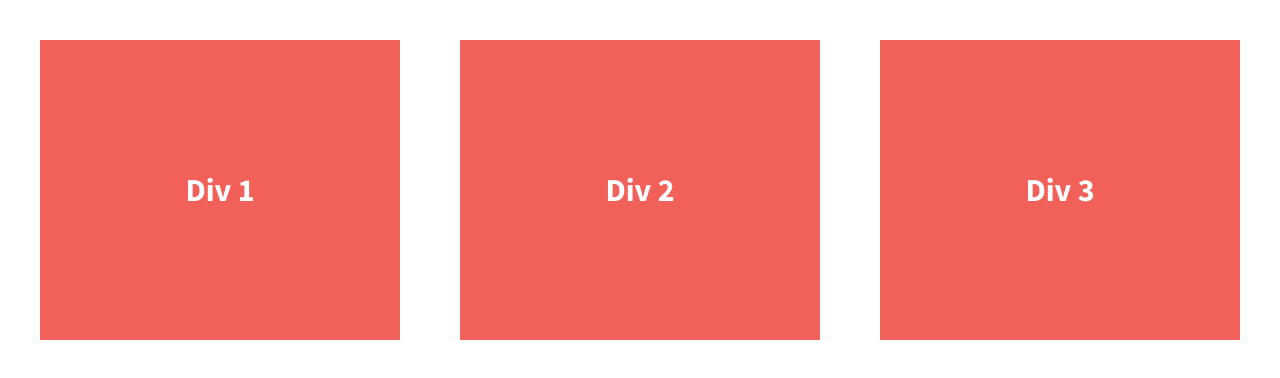
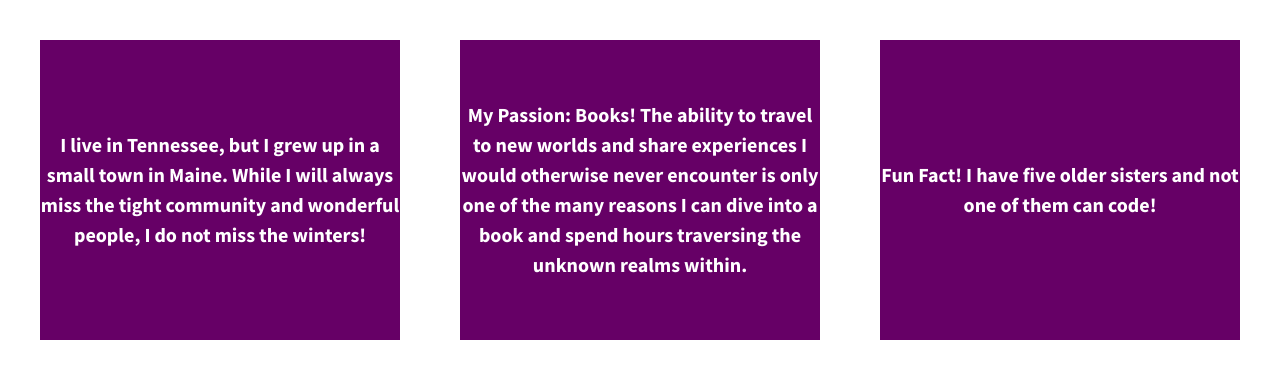
Before and after one commit to AlliCodes/flexbox-divs, a plain HTML site: page index.html in a window 1280 px wide. Drawn offline with nearby package versions, Linux system fonts and the light colour scheme.

Commit message:
updated text

```diff
--- a/css/main.css
+++ b/css/main.css
@@ -119,13 +119,14 @@ body {
   /*give the divs a width of 30%, add display:flex, set justify-content and align-items to center*/
   color: #fff;
   line-height: 1.5em;
-  font-size: 1.6em;
-  background-color: #f16059;
+  font-size: 1em;
+  background-color: #660066;
   height: 300px;
   display: flex;
   justify-content: center;
   width: 30%;
   align-items: center;
+  text-align: center;
 }
 
 
--- a/index.html
+++ b/index.html
@@ -23,13 +23,13 @@
 
         <section class="wrapper">
             <div class="div-1">
-                Div 1
+                <p>I live in Tennessee, but I grew up in a small town in Maine. While I will always miss the tight community and wonderful people, I do not miss the winters!</p>
             </div>
             <div class="div-2">
-                Div 2
+                <p>My Passion: Books! The ability to travel to new worlds and share experiences I would otherwise never encounter is only one of the many reasons I can dive into a book and spend hours traversing the unknown realms within.</p>
             </div>
             <div class="div-3">
-                Div 3
+                <p>Fun Fact! I have five older sisters and not one of them can code!</p>
             </div>
         </section>
 
```
